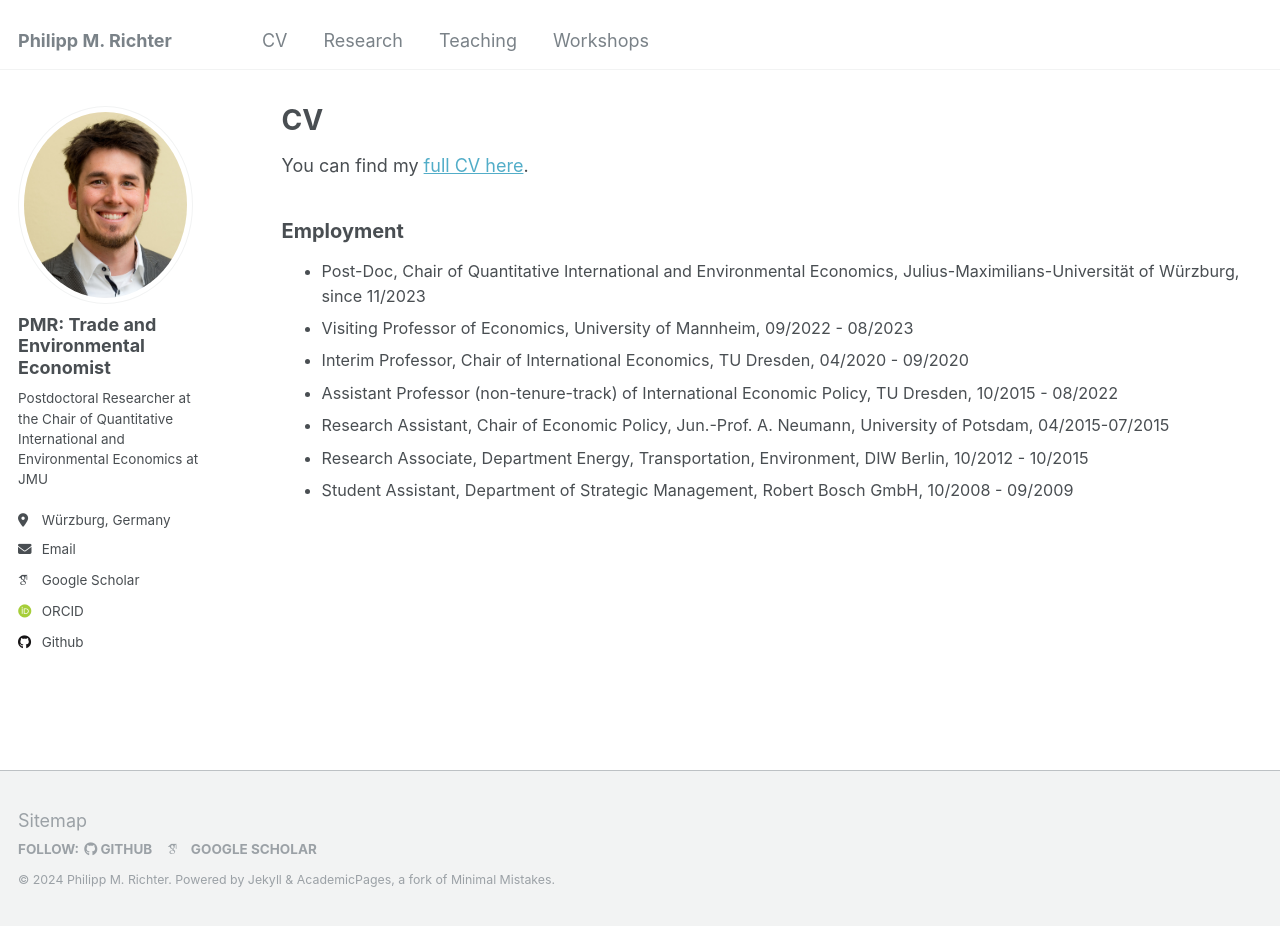
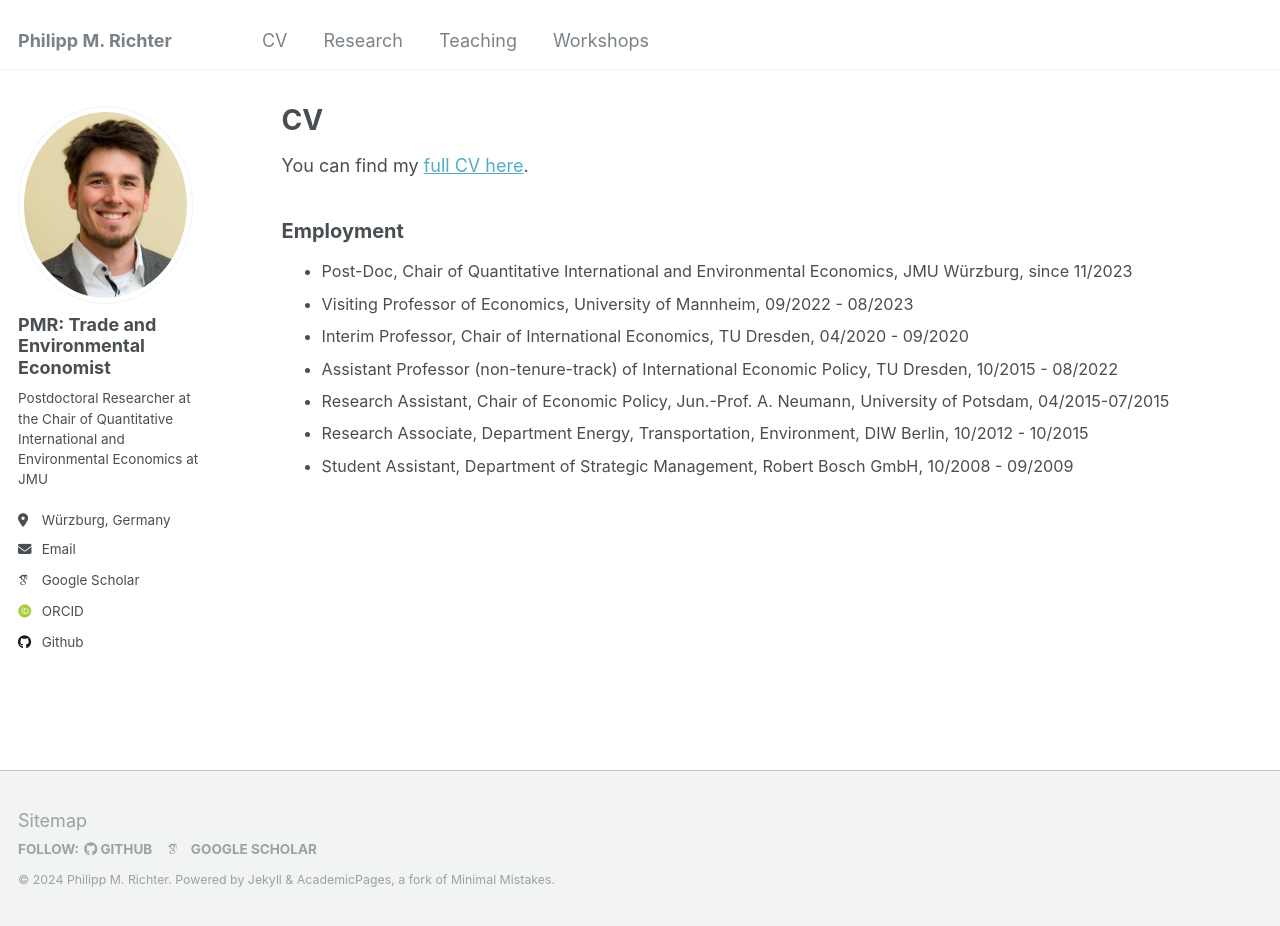
Before and after one commit to PhMRichter/PhMRichter.github.io, a Jekyll site: the page built from _pages/cv.md, in a window 1280 px wide and 926 px high. Built offline with Jekyll 4.4.1, drawn with Linux system fonts in a browser that asks for light colours; some web fonts are replaced.

Commit message:
Update cv.md

```diff
--- a/_pages/cv.md
+++ b/_pages/cv.md
@@ -18,7 +18,7 @@ You can find my [full CV here](https://phmrichter.github.io/files/CV_PhilippMRic
 
 <ul  style="font-size: 0.9em;">
   <li>
-   Post-Doc, Chair of Quantitative International and Environmental Economics, Julius-Maximilians-Universität of Würzburg, since 11/2023
+   Post-Doc, Chair of Quantitative International and Environmental Economics, JMU Würzburg, since 11/2023
   </li>
   <li>
    Visiting Professor of Economics, University of Mannheim, 09/2022 - 08/2023
```
